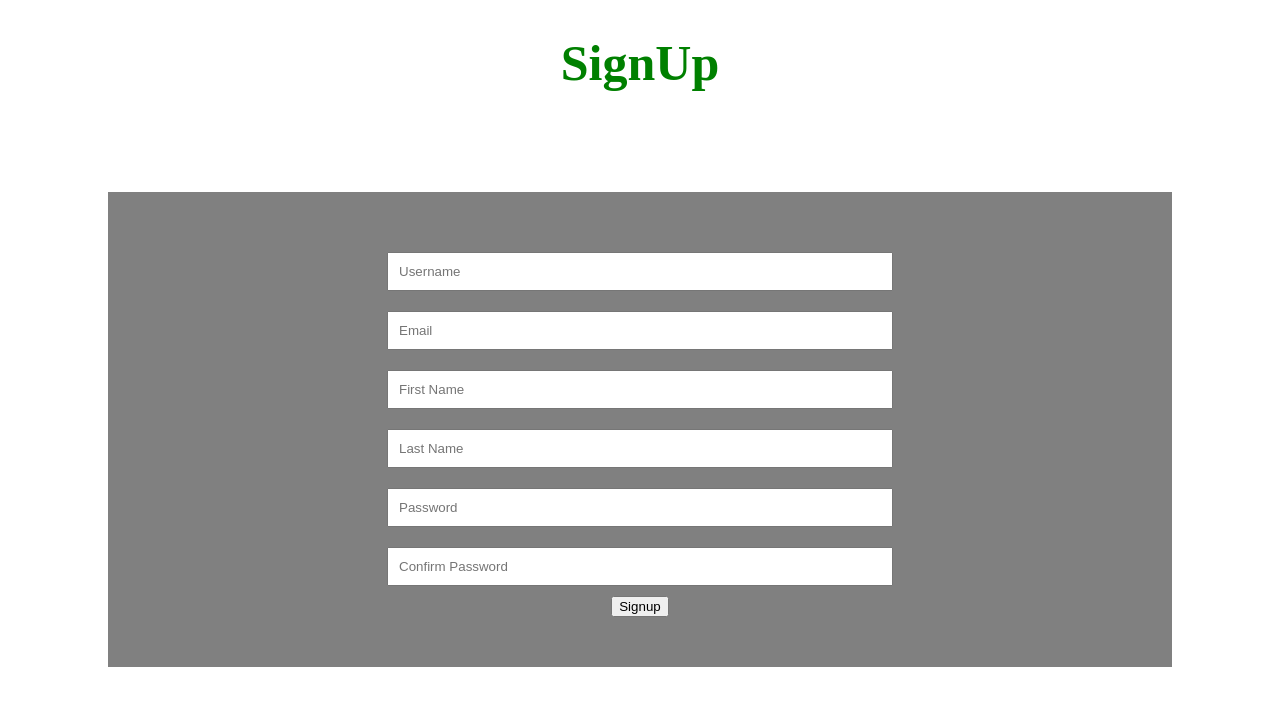
After one commit to bayajeed/Ecom, a Django app: page /signup/ in a window 1280 px wide. The commit adds this page. Shown: the top 706 px of the page. Run offline with Django 5.2, Linux system fonts and the light colour scheme.

Commit message:
Ragister User "Incomplite"

```diff
--- a/Ecom/settings.py
+++ b/Ecom/settings.py
@@ -136,3 +136,7 @@ MEDIA_ROOT = BASE_DIR / 'media'
 # https://docs.djangoproject.com/en/5.1/ref/settings/#default-auto-field
 
 DEFAULT_AUTO_FIELD = 'django.db.models.BigAutoField'
+
+
+# define the custom user model / deafulat user model
+#AUTH_USER_MODEL = 'Users.CustomUser' # CustomUser is the model name in Users app
--- a/Home/views.py
+++ b/Home/views.py
@@ -2,5 +2,5 @@ from django.shortcuts import render
 
 # Create your views here.
 def home(request):
-    print(request.user)
+    print(request.user) # user kotha theke linkup hoilo?
     return render(request, 'index.html')
--- a/Users/static/css/usersStyle.css
+++ b/Users/static/css/usersStyle.css
@@ -1,10 +1,19 @@
 .col{
-    color: red;
+    color: green;
     font-size: 50px;
     text-align: center;
 }
 .container{
+    display: flex;
+    justify-content: center;
+    align-items: center;
+    flex-direction: column;
     margin: 100px;
     background-color: gray;
     padding: 50px;
 }
+input{
+    width: 50%;
+    padding: 10px;
+    margin: 10px;
+}
--- a/Users/templates/userLogin.html
+++ b/Users/templates/signin.html
@@ -12,7 +12,7 @@
 
 <body>
     <h1 class="col">Login</h1>
-    <form action="{% url 'userLogin' %}" method="POST">
+    <form action="{% url 'signin' %}" method="POST">
         {% csrf_token %}
         <div class="container">
             <input type="text" name="username" placeholder="Username" required>
--- /dev/null
+++ b/Users/templates/signup.html
@@ -0,0 +1,30 @@
+{% load static %}
+
+<!DOCTYPE html>
+<html lang="en">
+
+<head>
+    <meta charset="UTF-8">
+    <meta name="viewport" content="width=device-width, initial-scale=1.0">
+    <link rel="stylesheet" href="{% static 'css/usersStyle.css' %}">
+    <title>User</title>
+</head>
+
+<body>
+    <h1 class="col">SignUp</h1>
+    <form action="{% url 'signin' %}" method="POST">
+        {% csrf_token %}
+        <div class="container">
+            <input type="text" name="username" placeholder="Username" required>
+            <input type="email" name="email" placeholder="Email" required>
+            <input type="text" name="first_name" placeholder="First Name" required>
+            <input type="text" name="last_name" placeholder="Last Name">
+            <input type="password" name="password" placeholder="Password" required>
+            <input type="password" name="confirm_password" placeholder="Confirm Password" required>
+
+            <button type="submit">Signup</button>
+        </div>
+</body>
+<script src="{% static 'js/UsersMain.js' %}"></script>
+
+</html>
--- a/Users/urls.py
+++ b/Users/urls.py
@@ -1,6 +1,7 @@
 from django.urls import path
-from .views import UserLogin
+from .views import signin, signup
 
 urlpatterns = [
-    path('users/', UserLogin, name = 'userLogin')
+    path('signin/', signin, name = 'signin'),
+    path('signup/', signup, name = 'signup')
 ]
--- a/Users/views.py
+++ b/Users/views.py
@@ -2,15 +2,38 @@ from django.shortcuts import render, redirect
 from Users.models import CustomUser
 from Home.views import home
 from django.contrib.auth import authenticate, login, logout
-
+from django.contrib.auth.models import User
+from django.contrib.auth.hashers import check_password
 # Create your views here.
-def UserLogin(request):
+def signin(request):
     if request.method == 'POST':
         username = request.POST.get('username') # Get the username from the form
         password = request.POST.get('password') # Get the password from the form
-        user = authenticate(request, username=username, password=password) # Check if the user is valid
+        user = CustomUser.objects.get(username=username) # Get the user with the username
+        if check_password(password, user.password):
+            login(request, user)
+            return redirect('home') # Redirect to the home page
         if user is not None:
             login(request, user)
             return redirect('home') # Redirect to the home page
-        return render(request, 'userlogin.html', {'error': 'Invalid credentials'})
-    return render(request, 'userlogin.html')
+        return render(request, 'signin.html', {'error': 'Invalid credentials'})
+    return render(request, 'signin.html')
+
+# kaj koyna..............
+def signup(request):
+    if request.method == 'POST':
+        username = request.POST.get('username')
+        email = request.POST.get('email')
+        first_name = request.POST.get('first_name')
+        last_name = request.POST.get('last_name')
+        password = request.POST.get('password')
+        password2 = request.POST.get('confirm_password')
+        if password == password2:
+            user = CustomUser.objects.create_user(username=username, password=password, email=email, first_name=first_name, last_name=last_name) # Create a new user
+            user.save()
+            return redirect(signin) # Redirect to the login page
+        #user = CustomUser.objects.create_user(username=username, password=password, email=email) # Create a new user
+        #print(username, email, first_name, last_name, password, password2) # print hoyna keno?
+        # user.save() # Save the user
+        #return redirect('login') # Redirect to the login page
+    return render(request, 'signup.html')
```
Also changed, not shown: Users/static/js/Usersmain.js (added), Users/static/js/main.js (deleted), db.sqlite3.
